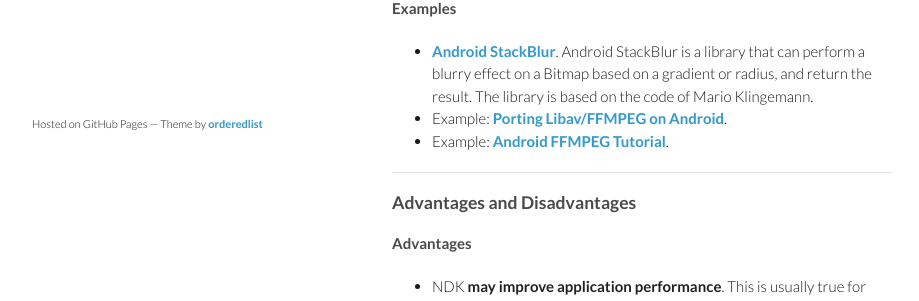
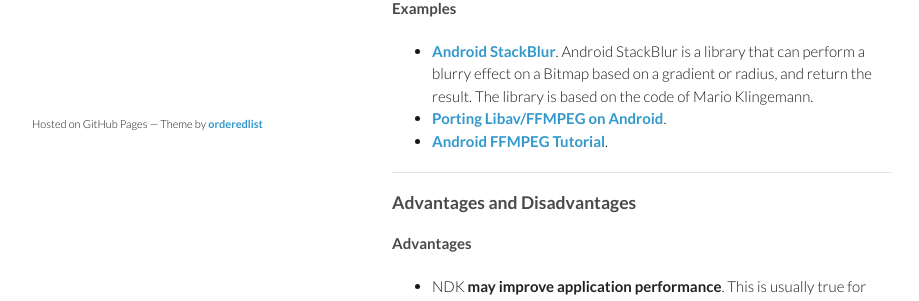
Before and after one commit to josejuansanchez/josejuansanchez.github.io, a Jekyll site: the page built from androidlab/ndk.md, in a window 1280 px wide. Shown: the part 697-998 px from the top of the page, without its empty margins (178-1097 px from the left). Built offline with Jekyll 4.4.1, drawn with Linux system fonts in a browser that asks for light colours.

Commit message:
Update ndk.md

```diff
--- a/androidlab/ndk.md
+++ b/androidlab/ndk.md
@@ -32,8 +32,8 @@
 
 #### Examples
 * [Android StackBlur](https://github.com/kikoso/android-stackblur). Android StackBlur is a library that can perform a blurry effect on a Bitmap based on a gradient or radius, and return the result. The library is based on the code of Mario Klingemann.
-* Example: [Porting Libav/FFMPEG on Android](http://libavandroid.wordpress.com/2013/12/31/porting-libavffmpeg-android/).
-* Example: [Android FFMPEG Tutorial](https://github.com/roman10/android-ffmpeg-tutorial).
+* [Porting Libav/FFMPEG on Android](http://libavandroid.wordpress.com/2013/12/31/porting-libavffmpeg-android/).
+* [Android FFMPEG Tutorial](https://github.com/roman10/android-ffmpeg-tutorial).
 
 
 ----
```
